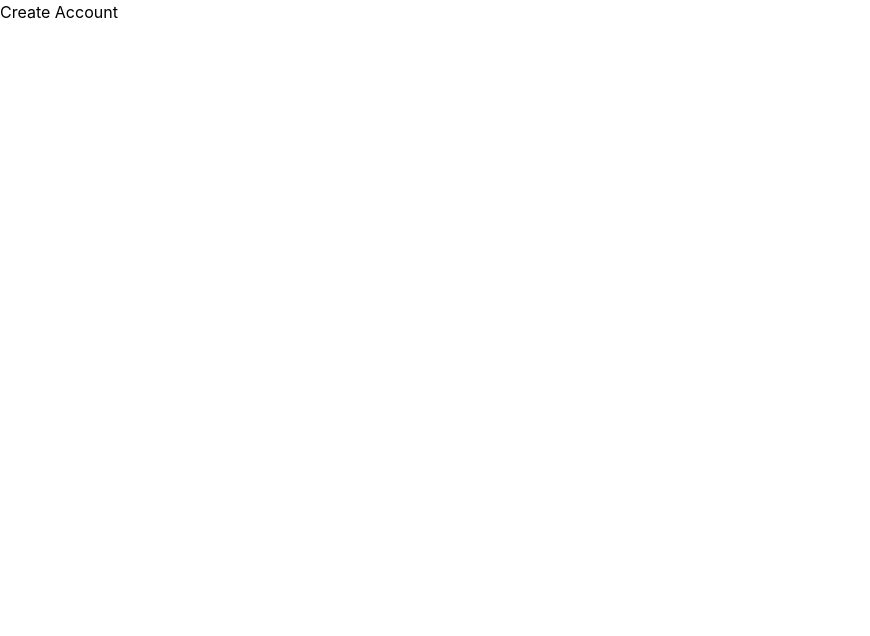
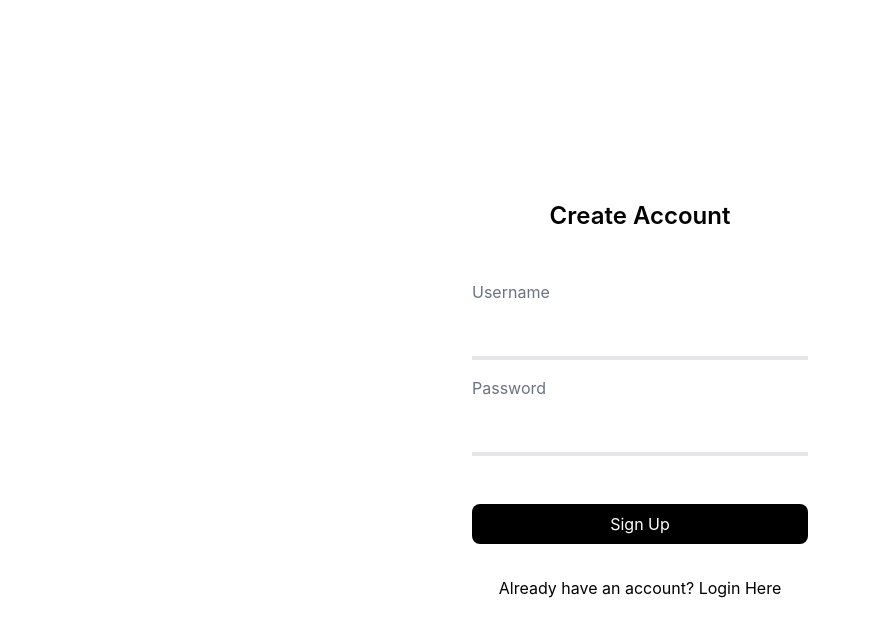
Before and after one commit to TheGraphVertices/Frontend, a React (Create React App) app: page /register in a window 1280 px wide. Shown: the top 636 px of the page, without its empty margins (0-870 px from the left). Built offline with nearby package versions, Linux system fonts and the light colour scheme.

Commit message:
Completed most features for the login, create account and forgot password page

```diff
--- a/src/pages/CreateAccount.jsx
+++ b/src/pages/CreateAccount.jsx
@@ -1,8 +1,26 @@
 function CreateAccount(){
   return(
-	<div>
-	  <h1>Create Account</h1>
-	</div>
+	<section className="flex items-center flex-col justify-center h-screen gap-8">
+      <h1 className="font-semibold text-2xl">Create Account</h1>
+      <div className="max-w-[400px] w-full px-8">
+        <form className="my-4">
+          <label className="flex flex-col border-b-4 gap-2">
+            <p className="text-gray-500">Username</p>
+            <input type="text" className="outline-0 py-2 text-xl font-semibold"/>
+          </label>
+        </form>
+        <form className="my-4">
+          <label className="flex flex-col border-b-4 gap-2">
+            <p className="text-gray-500">Password</p>
+            <input type="password" className="outline-0 py-2 text-xl font-semibold"/>
+          </label>
+        </form>
+      </div>
+      <div className="flex flex-row justify-between max-w-[400px] px-8 w-full">
+        <button className="bg-black rounded-lg text-white w-full py-2">Sign Up</button>
+      </div>
+	  <p>Already have an account? <a href="/" className="hover:underline">Login Here</a></p>
+	</section>
   )
 }
 export default CreateAccount
--- a/src/pages/ForgotPassword.jsx
+++ b/src/pages/ForgotPassword.jsx
@@ -1,8 +1,24 @@
 function ForgotPassword(){
   return(
-	<div>
-	  <h1>ForgotPassword</h1>
-	</div>
+	<section className="flex items-center flex-col justify-center h-screen gap-8">
+      <h1 className="font-semibold text-2xl">Forgot Password?</h1>
+      <div className="max-w-[400px] w-full px-8">
+        <form className="my-4">
+          <label className="flex flex-col border-b-4 gap-2">
+            <p className="text-gray-500">Username</p>
+            <input type="text" className="outline-0 py-2 text-xl font-semibold"/>
+          </label>
+        </form>
+        <form className="my-4">
+          <label className="flex flex-col border-b-4 gap-2">
+            <p className="text-gray-500">Password</p>
+            <input type="password" className="outline-0 py-2 text-xl font-semibold"/>
+          </label>
+        </form>
+      	<button className="bg-black rounded-lg text-white px-6 py-2 w-full">Reset Password</button>
+      </div>
+	  <a href="/" className="hover:underline">Back to login page</a>
+	</section>
   )
 }
 export default ForgotPassword
--- a/src/pages/Login.jsx
+++ b/src/pages/Login.jsx
@@ -1,21 +1,21 @@
 function Login(){
   return(
 	<section className="flex items-center flex-col justify-center h-screen gap-8">
-      <h1>Welcome Back</h1>
+      <h1 className="font-semibold text-2xl">Welcome Back</h1>
       <div className="max-w-[400px] w-full px-8">
         <form className="my-4">
           <label className="flex flex-col border-b-4 gap-2">
-            <p>Username</p>
-            <input type="text" className="outline-0"/>
+            <p className="text-gray-500">Username</p>
+            <input type="text" className="outline-0 py-2 text-xl font-semibold"/>
           </label>
         </form>
         <form className="my-4">
           <label className="flex flex-col border-b-4 gap-2">
-            <p>Password</p>
-            <input type="password" className="outline-0"/>
+            <p className="text-gray-500">Password</p>
+            <input type="password" className="outline-0 py-2 text-xl font-semibold"/>
           </label>
         </form>
-        <a href="/forgotpassword" className="text-slate-500">Forgot Password?</a>
+        <a href="/forgotpassword" className="text-slate-600 hover:underline">Forgot Password?</a>
       </div>
       <div className="flex flex-row justify-between max-w-[400px] px-8 w-full">
         <button className="bg-black rounded-lg text-white px-6 py-2">Sign In</button>
```
